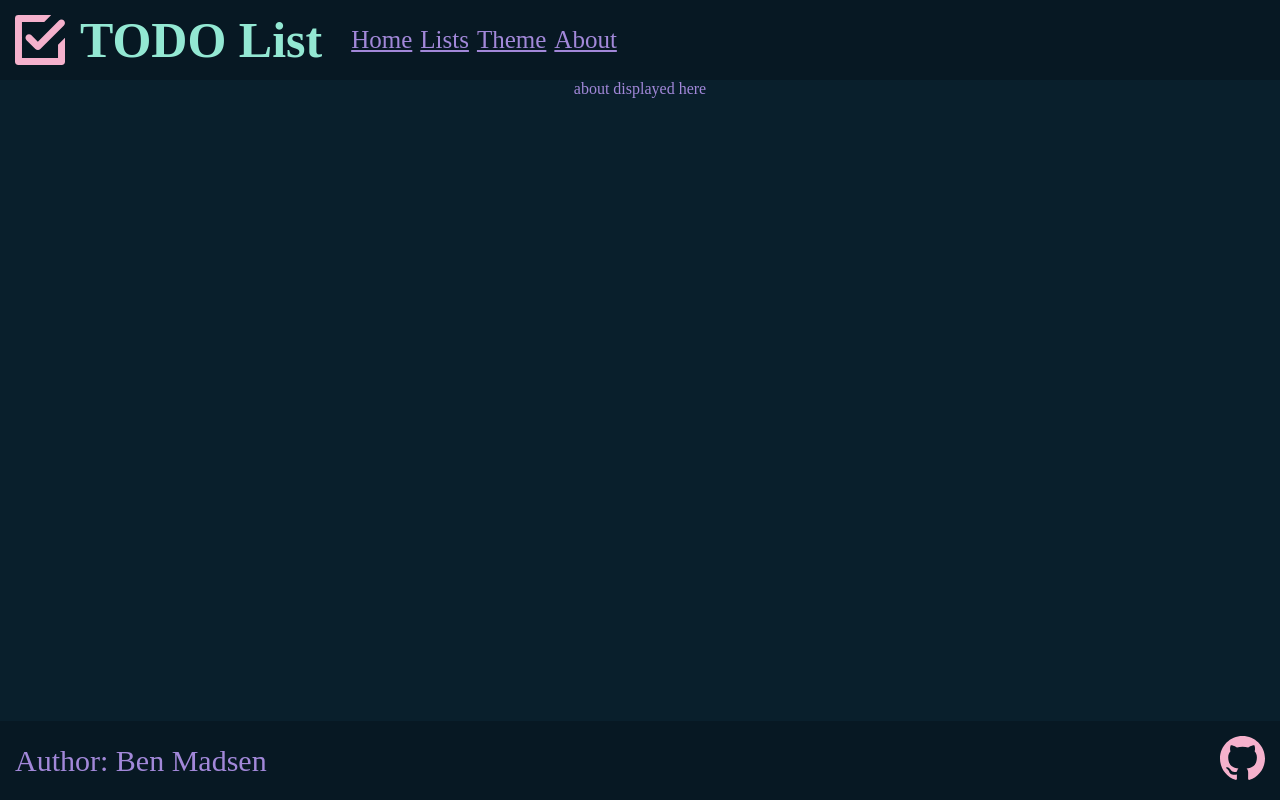
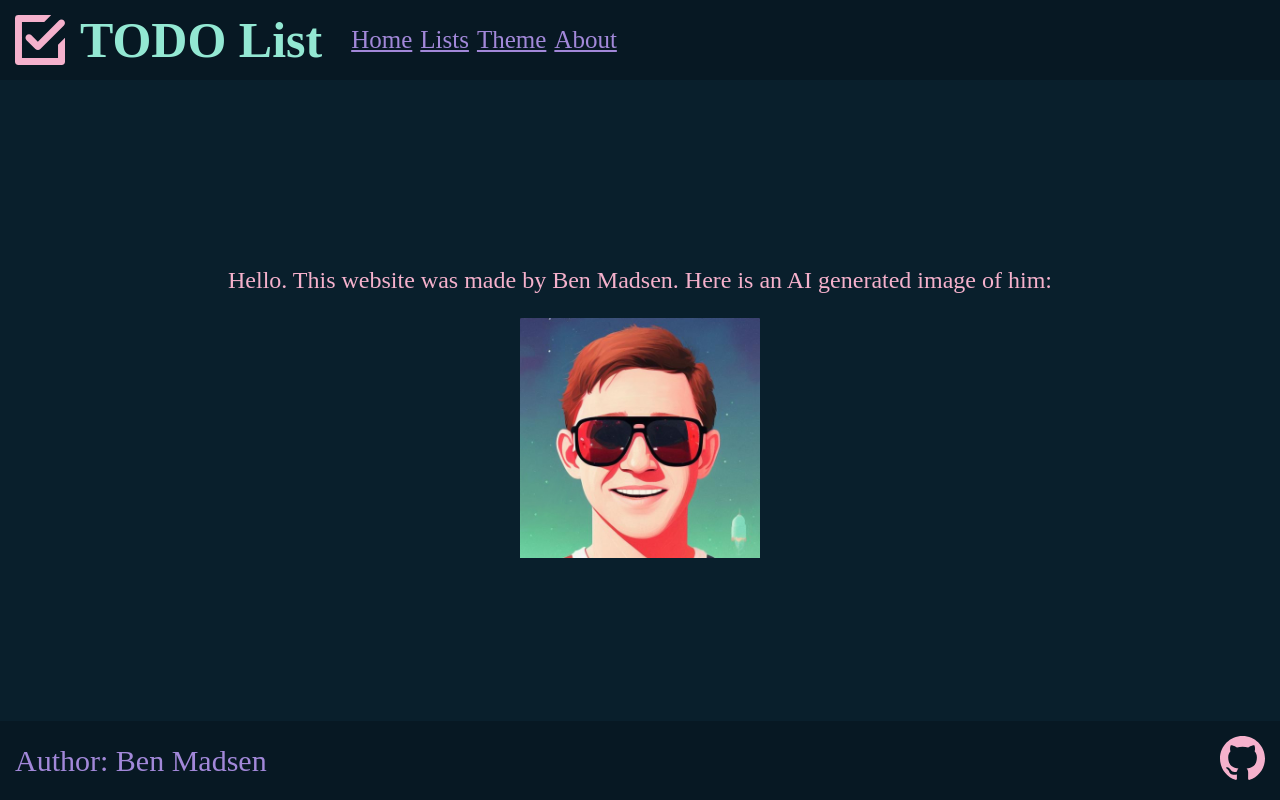
Before and after one commit to TRHeliad/startup, a React (Vite) app: page /about in a window 1280 px wide. Built offline with nearby package versions, Linux system fonts and the light colour scheme.

Commit message:
feat: add about view

```diff
--- a/src/about/about.jsx
+++ b/src/about/about.jsx
@@ -1,9 +1,12 @@
 import React from 'react';
+
+import "./about.css";
 
 export function About() {
   return (
     <main>
-      <div>about displayed here</div>
-    </main>
+		<p>Hello. This website was made by Ben Madsen. Here is an AI generated image of him:</p>
+		<img src="assets/generated_portrait_square.jpg"/>
+	</main>
   );
 }
```
Also changed, not shown: src/about/about.css (renamed from styles/about.css).
